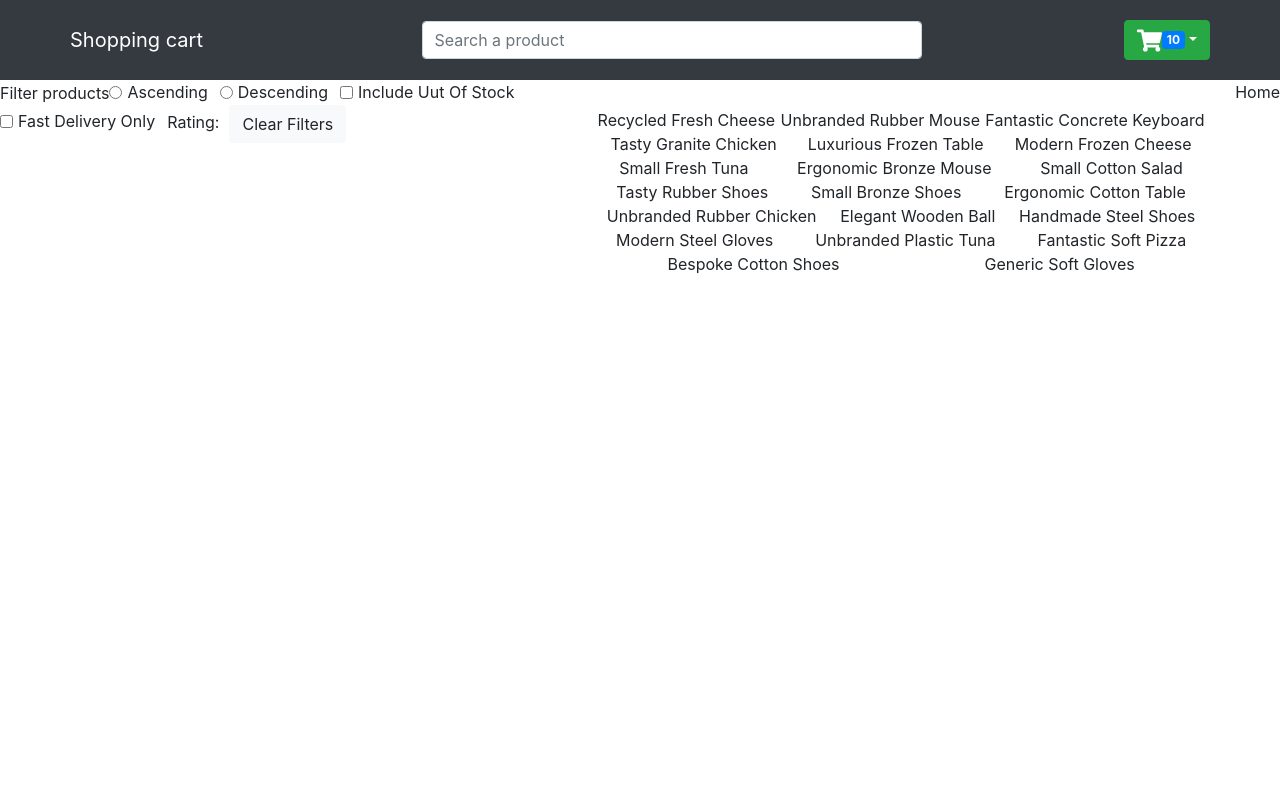
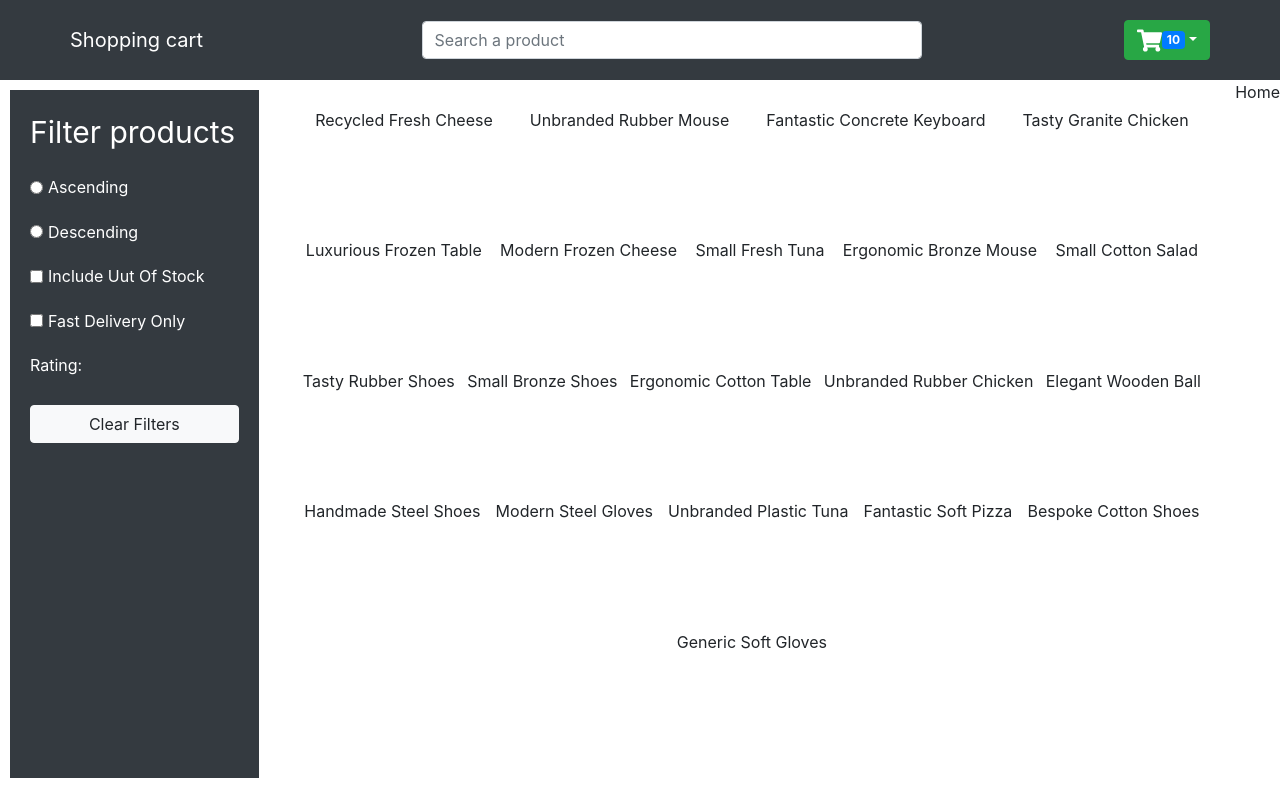
Before and after one commit to aswathyeg/reactHooks, a React (Create React App) app: page / in a window 1280 px wide. Built offline with nearby package versions, Linux system fonts and the light colour scheme.

Commit message:
added filter

```diff
--- a/src/components/shopping-context-reducer/Styles.css
+++ b/src/components/shopping-context-reducer/Styles.css
@@ -10,3 +10,20 @@
     justify-content: space-around;
 
 }
+.filters>span{
+    padding-bottom: 20px;
+
+}
+.title{
+    font-size: 30px;
+}
+.filters{
+    background-color:#343A40;
+    color:white;
+    padding: 20px;
+    display:flex;
+    flex-direction: column;
+    width: 20%;
+    margin: 10px;
+    height: 86vh;
+}
```
